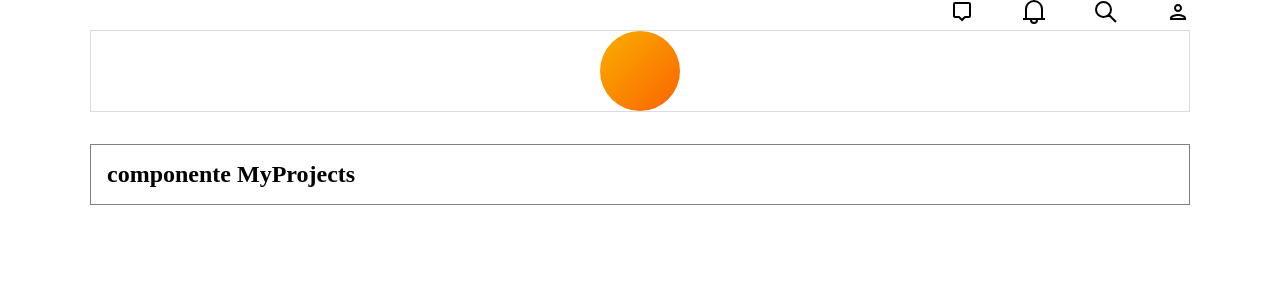
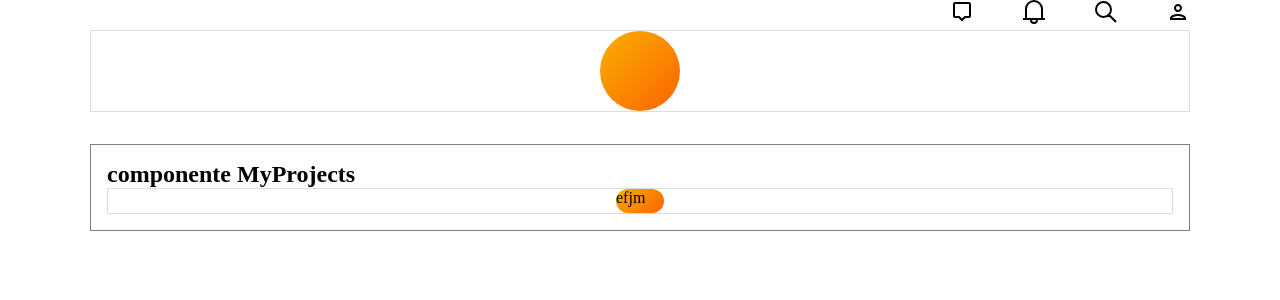
Before and after one commit to BreffJaun/improof-FE, a React (Vite) app: page /myprojects in a window 1280 px wide. Shown: the top 300 px of the page. Built offline with nearby package versions, Linux system fonts and the light colour scheme.

Commit message:
Footer gefixed

```diff
--- a/src/components/pages/MyProjects.jsx
+++ b/src/components/pages/MyProjects.jsx
@@ -5,6 +5,7 @@ const MyProjects = () => {
   return (
     <div className="componente">
       <h1>componente MyProjects</h1>
+      <Footer/>
     </div>
   );
 };
--- a/src/components/pages/ProjectDetails.jsx
+++ b/src/components/pages/ProjectDetails.jsx
@@ -1,5 +1,6 @@
 import { Chrono } from "react-chrono";
 import {GiStoneSphere as Stepstone} from "react-icons/gi"
+import Footer from "../elements/Footer.jsx";
 
 const ProjectDetails = () => {
 
@@ -49,6 +50,7 @@ const ProjectDetails = () => {
         <h4>current Position</h4>
       </div>
      </div>
+     <Footer/>
     </div>
   );
 };
--- a/src/components/pages/SearchHistory.jsx
+++ b/src/components/pages/SearchHistory.jsx
@@ -1,7 +1,10 @@
+import Footer from "../elements/Footer.jsx";
+
 const SearchHistory = () => {
   return (
     <div className="componente">
       <h1>componente SearchHistory</h1>
+      <Footer/>
     </div>
   );
 };
```
